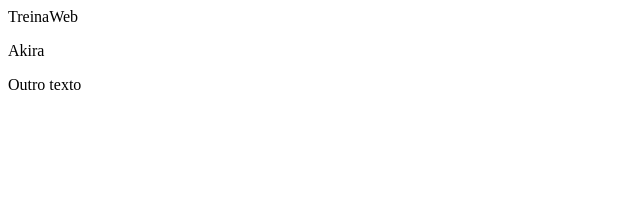
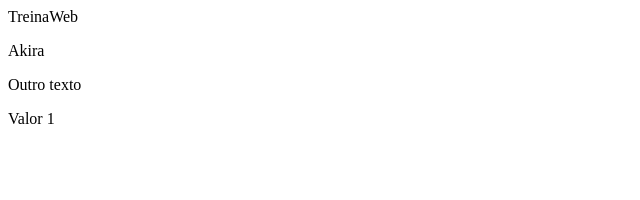
Before and after one commit to raffaelbmartins/curso-angular-introducao, an Angular app in the folder meu-app/: page / in a window 1280 px wide. Shown: the top 200 px of the page, without its empty margins (0-640 px from the left). Built offline with nearby package versions, Linux system fonts and the light colour scheme.

Commit message:
ngSwitchCase

```diff
--- a/meu-app/src/app/meu-componente2/meu-componente2.component.html
+++ b/meu-app/src/app/meu-componente2/meu-componente2.component.html
@@ -7,3 +7,10 @@
 <ng-template #condicaoFalsa>
   <p>Outro texto</p>
 </ng-template>
+
+<div [ngSwitch]="myValue">
+  <span *ngSwitchCase="1">Valor 1</span>
+  <span *ngSwitchCase="2">Valor 2</span>
+  <span *ngSwitchCase="3">Valor 3</span>
+  <span *ngSwitchCase="">Valor Padrão</span>
+</div>
--- a/meu-app/src/app/meu-componente2/meu-componente2.component.ts
+++ b/meu-app/src/app/meu-componente2/meu-componente2.component.ts
@@ -15,6 +15,8 @@
     }
   }
 
+  myValue = 1;
+
   isVisible : boolean = false;
 
   constructor() { }
```
